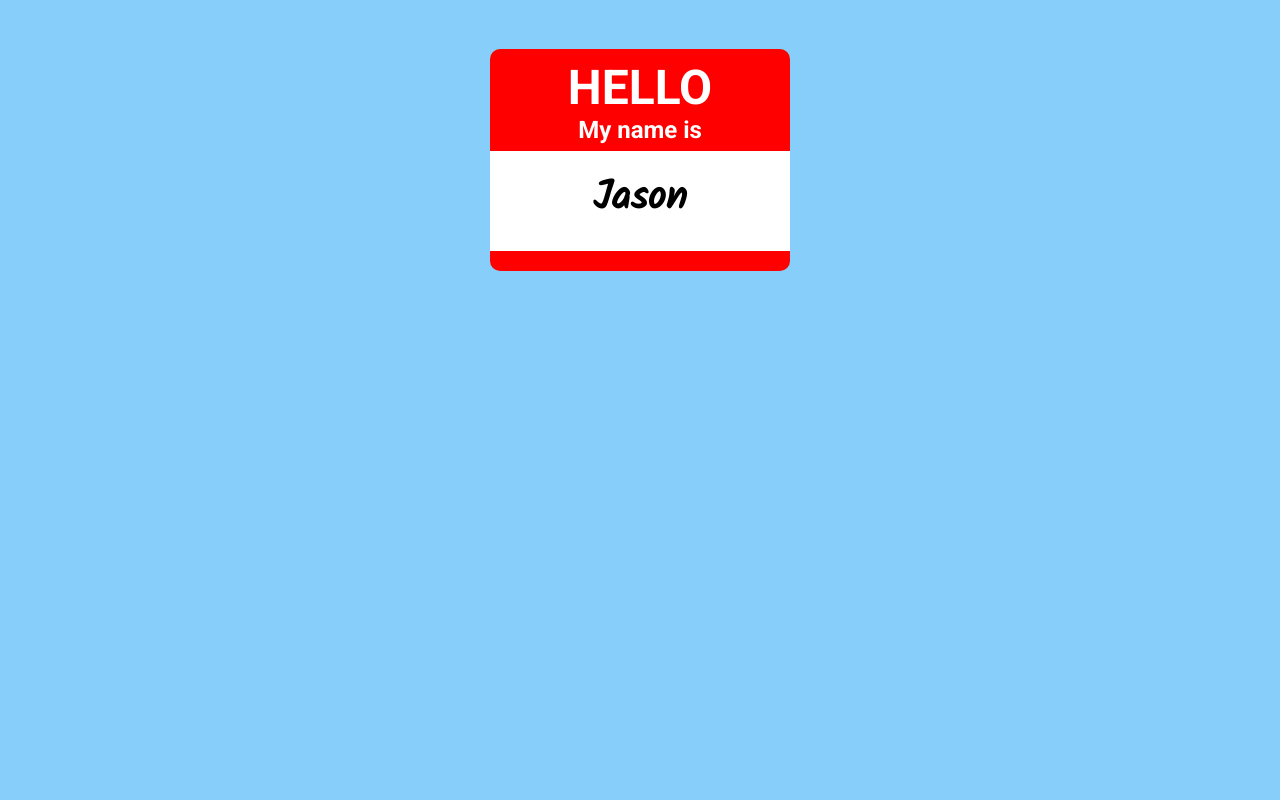
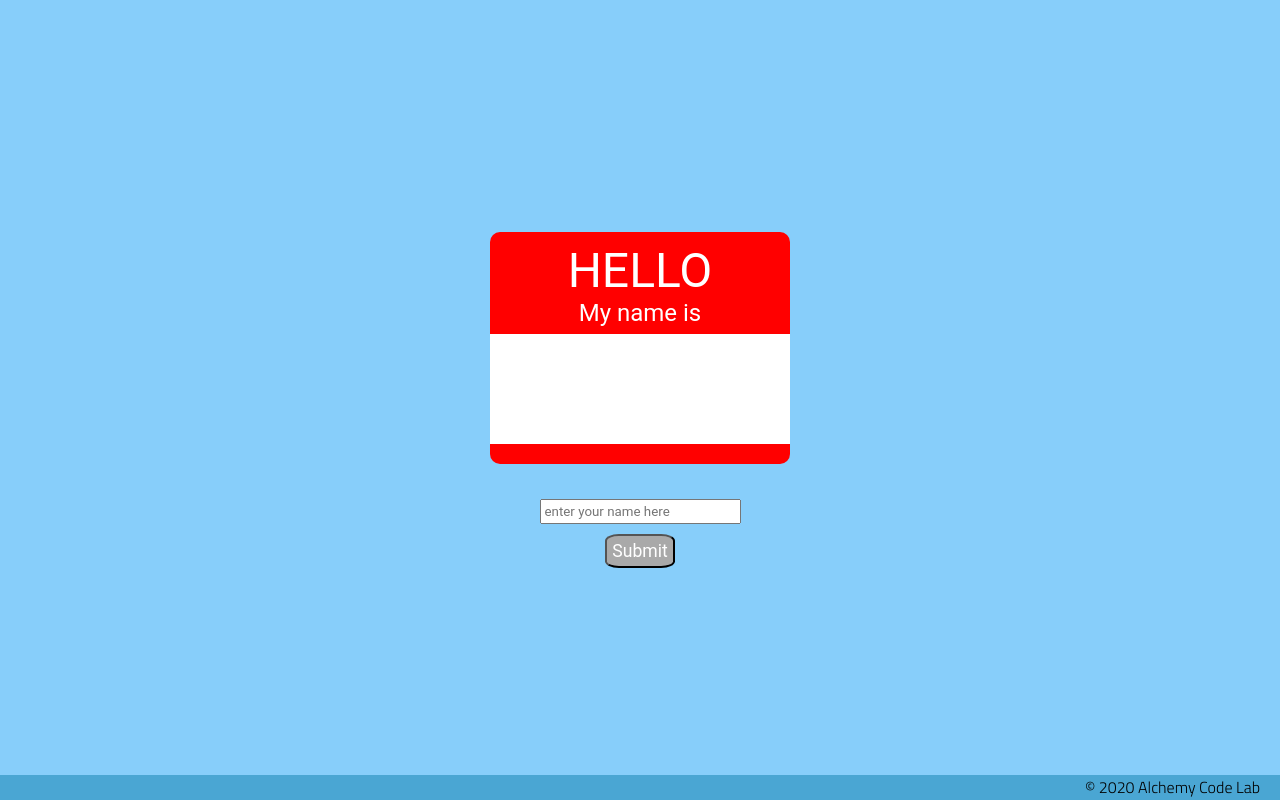
Before and after one commit to gniht/lab-02a-nametag, a plain HTML site: page index.html in a window 1280 px wide. Drawn offline with Linux system fonts and the light colour scheme.

Commit message:
updated with input and button

```diff
--- /dev/null
+++ b/app.js
@@ -0,0 +1,17 @@
+// import functions and grab DOM elements
+
+// initialize state
+
+// set event listeners to update state and DOM
+const myInput = document.getElementById("name-input");
+const inputButton = document.getElementById("input-button");
+const name = document.getElementById("your-name");
+
+inputButton.addEventListener("click", ()=>{
+  if(myInput.value){
+    name.innerText = myInput.value;
+  } else {
+    name.innerText = "enter name";
+  }
+
+});
--- a/index.html
+++ b/index.html
@@ -1,21 +1,42 @@
 <!DOCTYPE html>
 <html lang="en">
+
 <head>
     <meta charset="UTF-8">
     <meta name="viewport" content="width=device-width, initial-scale=1.0">
+    <meta http-equiv="X-UA-Compatible" content="ie=edge">
+    <link href="https://fonts.googleapis.com/css2?family=Titillium+Web:wght@300&display=swap" rel="stylesheet">
+    <link rel="stylesheet" href="styles/reset.css">
+    <link rel="stylesheet" href="styles/style.css">
+    <link rel="stylesheet" href="styles/home.css">
     <link rel="stylesheet" href="style.css">
-  <link href="https://fonts.googleapis.com/css2?family=Roboto:wght@400;700&display=swap" rel="stylesheet">
-  <link href="https://fonts.googleapis.com/css2?family=Kalam&display=swap" rel="stylesheet">
     <title>Document</title>
 </head>
+
 <body>
+    <header>
+        <div class="gutter-right logo">
+            <img src="assets/big-logo.png"/>
+        </div>
+    </header>
+    <main>
+        <section class="main-section">
             <section class="name-tag">
                 <h1>HELLO</h1>
                 <h3>My name is</h3>
                 <div>
-      <h2 id="your-name">Jason</h2>
+                  <h2 id="your-name"></h2>
                 </div>
             </section>
+            <input type="text" id="name-input" placeholder="enter your name here">
+            <button id="input-button">Submit</button>
+        </section>
+    </main>
+    <footer>
+        <div class="copy gutter-right">&copy; 2020 Alchemy Code Lab</div>
+    </footer>
 
+    <script type="module" src="app.js"></script>
 </body>
+
 </html>
--- a/style.css
+++ b/style.css
@@ -2,11 +2,13 @@
   margin: 0;
   padding: 0;
   font-family: 'Roboto', sans-serif;
+  box-sizing: border-box;
 }
 body {
   background: lightskyblue;
   min-height: 40vh;
   display: flex;
+  /* flex-wrap: wrap; */
   justify-content: center;
   align-items: center;
 }
@@ -26,7 +28,8 @@ body {
   padding-bottom: 7px;
 }
 .name-tag div {
-  height: 100px;
+  height: 110px;
+  width: 100%;
   background-color: white;
   color: black;
   border-bottom: 10px;
--- /dev/null
+++ b/styles/home.css
@@ -0,0 +1 @@
+/* add home page styles here */
--- /dev/null
+++ b/styles/reset.css
@@ -0,0 +1,39 @@
+
+/* adapted from http://meyerweb.com/eric/tools/css/reset/
+   v2.0 | 20110126
+   License: none (public domain)
+*/
+
+*{
+    box-sizing: border-box;
+}
+
+html, body {
+    height: 100%;
+    width: 100%;
+}
+
+html, body, div, span, applet, object, iframe,
+h1, h2, h3, h4, h5, h6, p, blockquote, pre,
+a, abbr, acronym, address, big, cite, code,
+del, dfn, em, img, ins, kbd, q, s, samp,
+small, strike, strong, sub, sup, tt, var,
+b, u, i, center,
+dl, dt, dd, ol, ul, li,
+fieldset, form, label, legend,
+table, caption, tbody, tfoot, thead, tr, th, td,
+article, aside, canvas, details, embed,
+figure, figcaption, footer, header, hgroup,
+menu, nav, output, ruby, section, summary,
+time, mark, audio, video {
+	margin: 0;
+	padding: 0;
+	border: 0;
+	font-size: 100%;
+	font: inherit;
+	vertical-align: baseline;
+}
+
+ol, ul {
+	list-style: none;
+}
--- /dev/null
+++ b/styles/style.css
@@ -0,0 +1,136 @@
+
+body {
+    /* https://coolors.co/generate and click export -> scss to get the colors to copy and paste below*/
+    /* --color1: hsla(349, 69%, 76%, 1); */
+    --color2: hsla(207, 67%, 44%, 1);
+    --color3: hsla(200, 61%, 56%, 1);
+    /* --color4: hsla(187, 41%, 94%, 1);
+    --color5: hsla(170, 28%, 95%, 1); */
+
+    /* --color1: hsla(45, 86%, 83%, 1);
+    --color2: hsla(135, 65%, 98%, 1);
+    --color3: hsla(315, 37%, 86%, 1);
+    --color4: hsla(45, 73%, 98%, 1);
+    --color5: hsla(224, 40%, 79%, 1); */
+
+    --header-height: 80px;
+    --shadow: 0px 10px 20px -12px rgba(0,0,0,0.45);
+    --gutter: 30px;
+    --footer-height: 25px;
+
+    font-family: 'Titillium Web', sans-serif;
+    background-color: var(--color2);
+}
+
+main {
+    display: flex;
+    flex-direction: column;
+    justify-content: center;
+    align-items: center;
+    margin-bottom: calc(var(--footer-height));
+}
+
+section {
+    background-color: var(--color5);
+    width: 1000px;
+    max-width: 80%;
+    display: flex;
+    flex-direction: column;
+    justify-content: center;
+    align-items: center;
+    padding-top: var(--gutter);
+    padding-bottom: var(--gutter);
+    margin-top: var(--gutter);
+    margin-bottom: var(--gutter);
+    border: solid 2px var(--color1);
+}
+
+header {
+    display: flex;
+    justify-content: flex-end;
+    background-color: var(--color3);
+    height: var(--header-height);
+    box-shadow: var(--shadow);
+}
+
+footer {
+    display: flex;
+    justify-content: flex-end;
+    background-color: var(--color3);
+    box-shadow: var(--shadow);
+}
+
+
+h2 {
+    font-size: 1.8rem;
+    font-weight: bold;
+}
+
+.gutter-right {
+    margin-right: 20px;
+}
+
+.main-logo {
+    animation: pulse 5s infinite ease-in-out;
+
+}
+
+header img {
+    height: var(--header-height);
+
+}
+header {
+    display: none;
+}
+#name-input {
+    padding: 3px;
+    margin: 5px;
+}
+#input-button {
+    font-size: 1.1em;
+    padding: 5px;
+    margin: 5px;
+    background-color:darkgray;
+    color: white;
+    border-radius: 20%;
+}
+
+
+
+content {
+    width: 80%;
+}
+
+p {
+    margin: var(--gutter);
+}
+
+footer {
+    position: fixed;
+    width: 100%;
+    bottom: 0;
+    height: var(--footer-height);
+    display: flex;
+    justify-content: flex-end;
+    background-color: var(--color3);
+    box-shadow: var(--shadow);
+}
+
+  @keyframes pulse {
+    20% {
+      transform: rotate3d(-10, -10, -10, 50deg) scale(1.2);
+    }
+
+    40% {
+        transform: rotate3d(10, 10, -10, 50deg) scale(1);
+    }
+
+    60% {
+        transform: rotate3d(-10, 10, 10, 50deg) scale(1.2);
+      }
+
+    80% {
+        transform: rotate3d(10, 10, 10, 50deg) scale(1);
+    }
+
+  }
```
Also changed, not shown: test/example.test.js (added, +18 -0 lines), test/index.html (added, +46 -0 lines), test/index.js (added, +18 -0 lines), test/tests.js (added, +1 -0 lines), assets/alchemy-logo.png (added), assets/big-logo.png (added), 4 other files. Lines whose indentation alone changed are shown as unchanged.
